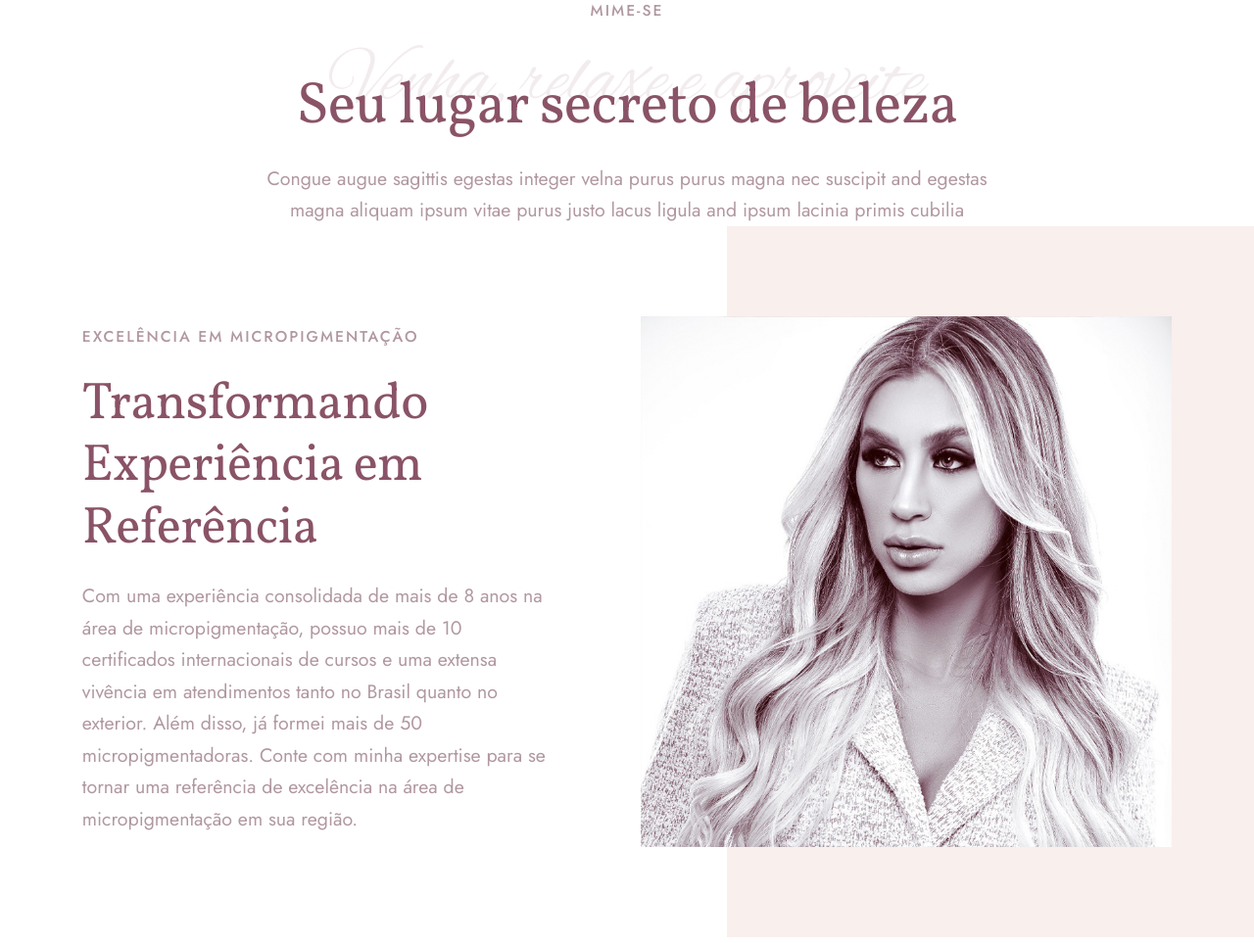
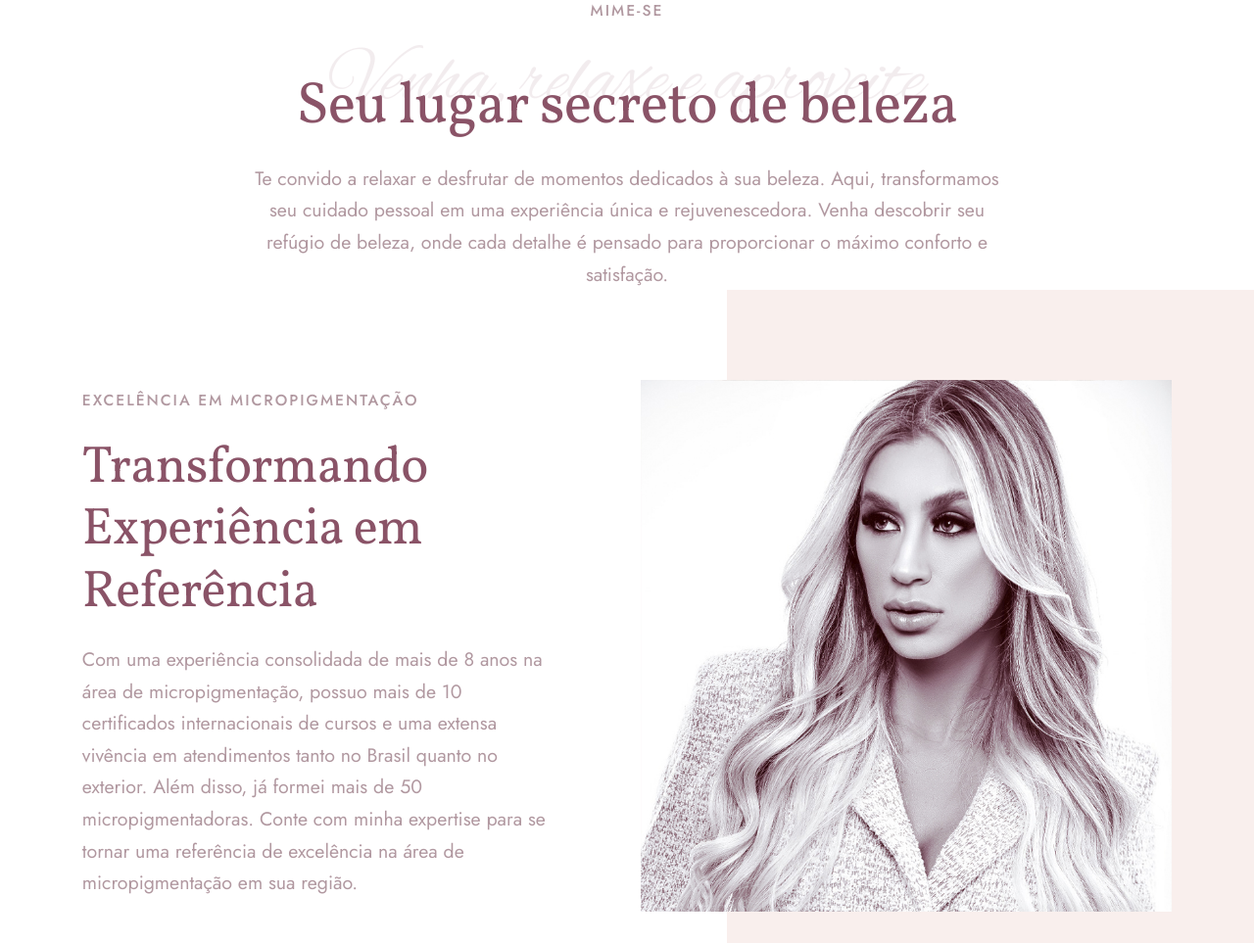
Before and after one commit to israel-nogueira/RobertaKayber, a plain HTML site: page index.html in a window 1280 px wide. Shown: the part 1483-2446 px from the top of the page at 98% size. Drawn offline with Linux system fonts and the light colour scheme; files whose address does not match are found by name; a web font is replaced by a local one.

Commit message:
Update index.html

```diff
--- a/index.html
+++ b/index.html
@@ -125,9 +125,9 @@
 								<h2 class="h2-title">Seu lugar secreto de beleza</h2>
 
 								<!-- Text -->
-								<p class="mb-0">Congue augue sagittis egestas integer velna purus purus magna nec suscipit
-								and egestas magna aliquam ipsum vitae purus justo lacus ligula and ipsum lacinia primis
-								cubilia
+								<p class="mb-0">Te convido a relaxar e desfrutar de momentos dedicados à sua beleza. Aqui, transformamos seu
+								cuidado pessoal em uma experiência única e rejuvenescedora. Venha descobrir seu refúgio de beleza, onde cada detalhe é
+								pensado para proporcionar o máximo conforto e satisfação.
 								</p>
 
 							</div>
```
